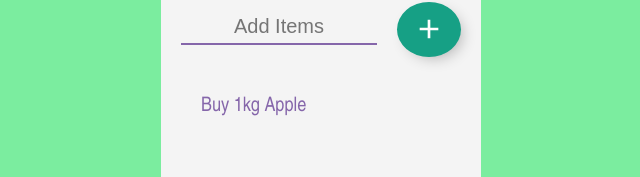
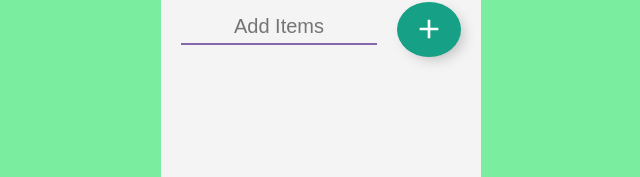
Before and after one commit to tarunmandhan/demoapp31, a React (Create React App) app: page / in a window 1280 px wide. Shown: the part 259-436 px from the top of the page, without its empty margins (319-959 px from the left). Built offline with nearby package versions, Linux system fonts and the light colour scheme.

Commit message:
empty array & map method

```diff
--- a/src/TodoList.jsx
+++ b/src/TodoList.jsx
@@ -3,7 +3,8 @@
 import AddIcon from "@mui/icons-material/Add";
 
 const TodoList = () => {
-  const [items, setItems] = useState("buy 1kg apple");
+  const [items, setItems] = useState("");
+  const [newItem, setNewItem] = useState([]); //create new empty array to store input Text
   const itemEvent = (event) => {
     setItems(event.target.value);
   };
@@ -20,7 +21,9 @@
           </Button>
           <br />
           <ol>
-            <li>{items}</li>
+            {newItem.map(() => {  // store input text mapping in newItem
+              return <li>{items}</li>;
+            })}
           </ol>
           <br />
         </div>
```
